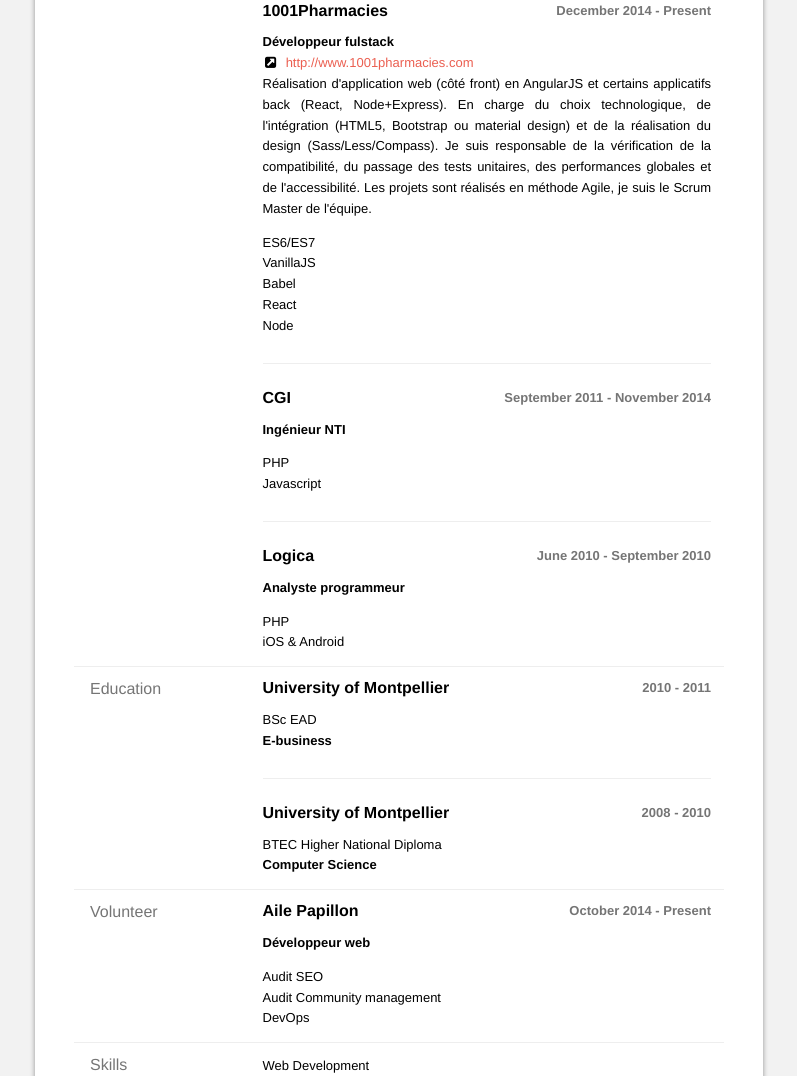
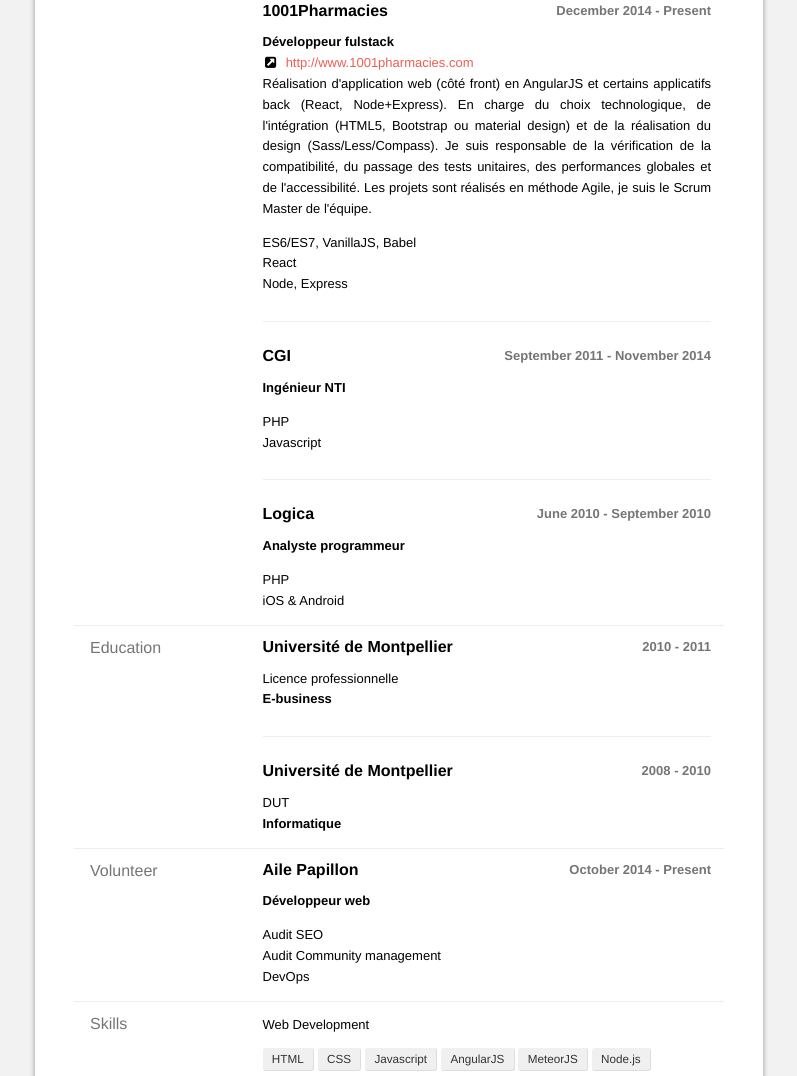
Before and after one commit to iGitScor/resume, a plain HTML site: page fr/index.html in a window 1280 px wide. Shown: the part 913-1989 px from the top of the page, without its empty margins (241-1038 px from the left). Drawn offline with Linux system fonts and the light colour scheme.

Commit message:
Automatic deployment update

```diff
--- a/fr/index.html
+++ b/fr/index.html
@@ -651,11 +651,9 @@
 							<p>Réalisation d&#x27;application web (côté front) en AngularJS et certains applicatifs back (React, Node+Express). En charge du choix technologique, de l&#x27;intégration (HTML5, Bootstrap ou material design) et de la réalisation du design (Sass/Less/Compass). Je suis responsable de la vérification de la compatibilité, du passage des tests unitaires, des performances globales et de l&#x27;accessibilité.  Les projets sont réalisés en méthode Agile, je suis le Scrum Master de l&#x27;équipe.</p>
 						</div>
 						<ul class="highlights">
-							<li>ES6/ES7</li>
-							<li>VanillaJS</li>
-							<li>Babel</li>
+							<li>ES6/ES7, VanillaJS, Babel</li>
 							<li>React</li>
-							<li>Node</li>
+							<li>Node, Express</li>
 						</ul>
 					</div>
 						<header>
@@ -710,7 +708,7 @@
 					<section id="education">
 							<header>
 									<h3 class="institution">
-										University of Montpellier
+										Université de Montpellier
 									</h3>
 								<div class="date">
 									<span class="startDate">
@@ -723,7 +721,7 @@
 							</header>
 							<div class="item">
 									<div class="studyType">
-										BSc EAD
+										Licence professionnelle
 									</div>
 									<div class="area">
 										E-business
@@ -731,7 +729,7 @@
 							</div>
 							<header>
 									<h3 class="institution">
-										University of Montpellier
+										Université de Montpellier
 									</h3>
 								<div class="date">
 									<span class="startDate">
@@ -744,10 +742,10 @@
 							</header>
 							<div class="item">
 									<div class="studyType">
-										BTEC Higher National Diploma
+										DUT
 									</div>
 									<div class="area">
-										Computer Science
+										Informatique
 									</div>
 							</div>
 					</section>
```
